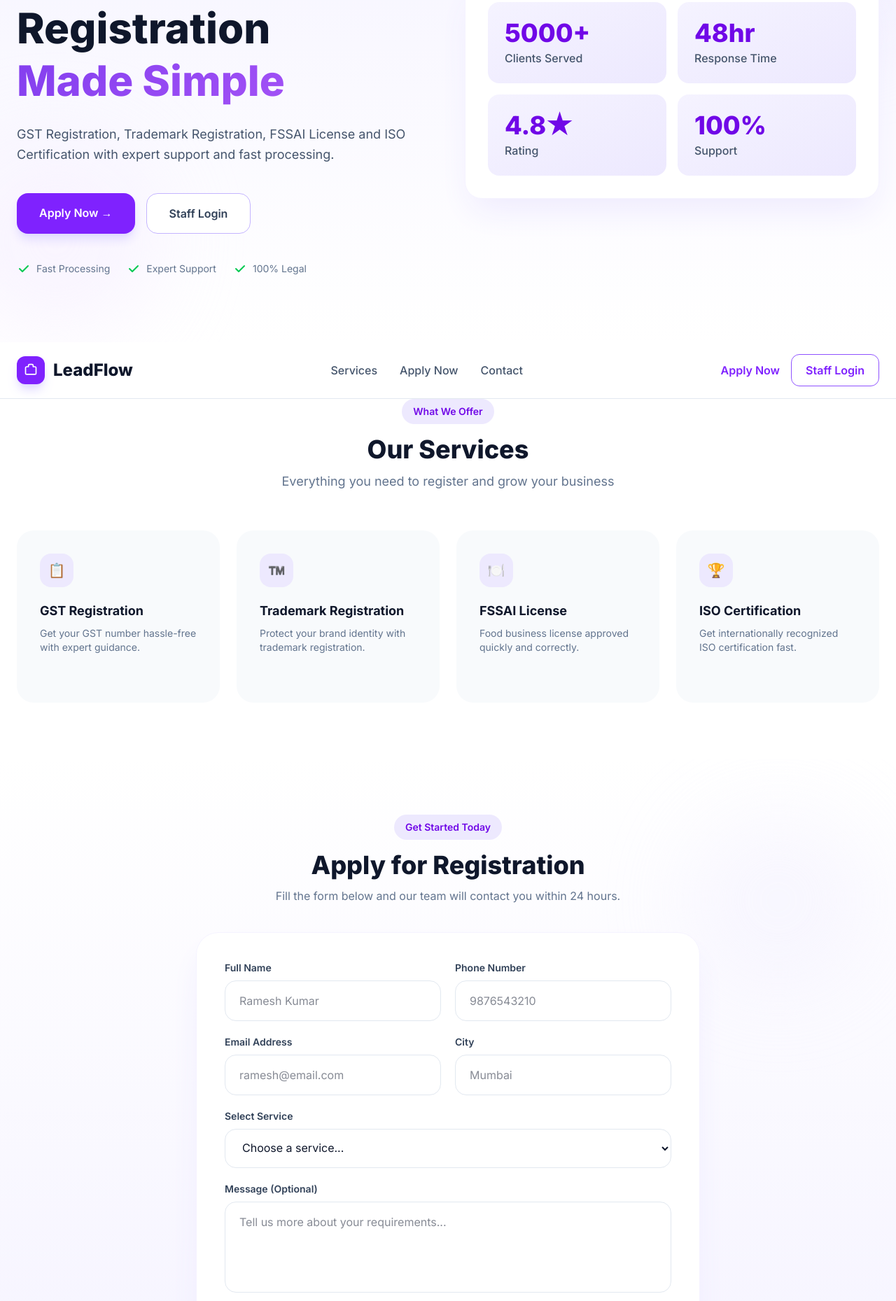
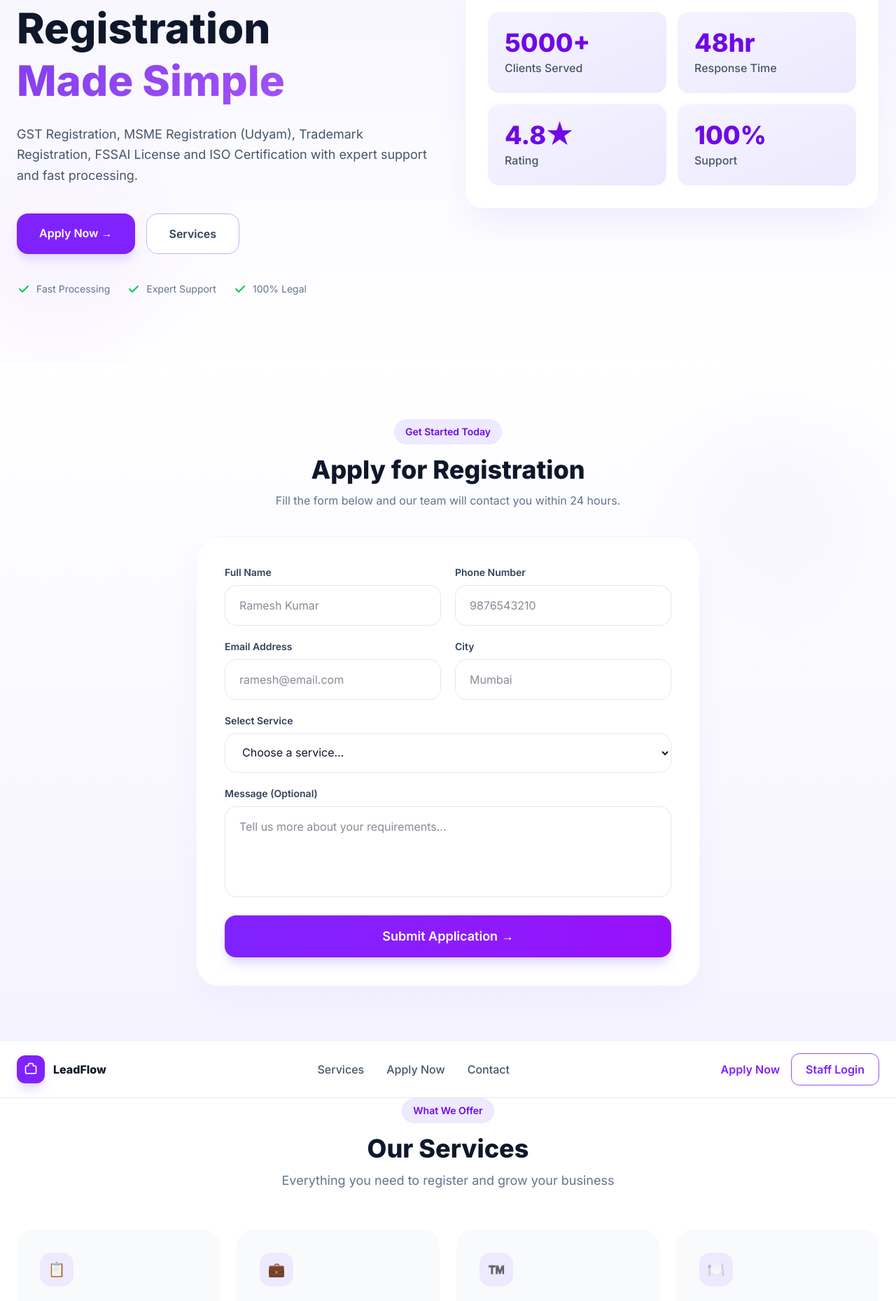
Before and after one commit to ManasRathore15/crm-management-project, a Django app: page / in a window 1280 px wide, after a click on "Services". Shown: the part 317-2176 px from the top of the page at 70% size. Run offline with Django 5.2, Linux system fonts and the light colour scheme; some libraries are stand-ins or nearby versions.

Commit message:
Adjested UI aaccording to Cliient

```diff
--- a/leads/templates/components/navbar.html
+++ b/leads/templates/components/navbar.html
@@ -13,7 +13,8 @@
                               d="M21 8a2 2 0 00-2-2h-3V4a2 2 0 00-2-2H10a2 2 0 00-2 2v2H5a2 2 0 00-2 2v9a2 2 0 002 2h14a2 2 0 002-2V8z" />
                     </svg>
                 </div>
-                <span class="text-2xl font-extrabold text-slate-900 transition-colors duration-200 group-hover:text-violet-600">LeadFlow</span>
+                <span class="text-1xl font-extrabold text-slate-900 transition-colors duration-200 group-hover:text-violet-600">LeadFlow</span>
+
             </a>
 
             <!-- Desktop Menu -->
@@ -31,7 +32,7 @@
                 <a href="{% url 'login' %}"
                    class="border border-violet-500 text-violet-600 px-5 py-2.5 rounded-xl font-semibold
                           hover:bg-violet-600 hover:text-white transition-all duration-250
-                          hover:shadow-lg hover:shadow-violet-200 hover:-translate-y-0.5 ripple">
+                          hover:shadow-lg hover:shadow-violet-100 hover:-translate-y-0.5 ripple">
                     Staff Login
                 </a>
             </div>
--- a/leads/templates/home.html
+++ b/leads/templates/home.html
@@ -27,7 +27,7 @@
             </h1>
 
             <p class="mt-6 text-lg text-slate-600 leading-relaxed anim-fade-up delay-300">
-                GST Registration, Trademark Registration, FSSAI License and ISO Certification
+                GST Registration, MSME Registration (Udyam), Trademark Registration, FSSAI License and ISO Certification
                 with expert support and fast processing.
             </p>
 
@@ -39,11 +39,11 @@
                           ripple active:translate-y-0">
                     Apply Now →
                 </a>
-                <a href="{% url 'login' %}"
+                <a href="#services"
                    class="border border-violet-300 text-slate-700 px-8 py-4 rounded-2xl font-semibold bg-white
                           hover:bg-violet-50 hover:border-violet-500 hover:text-violet-700
                           transition-all duration-250 hover:-translate-y-1 hover:shadow-md">
-                    Staff Login
+                    Services
                 </a>
             </div>
 
@@ -98,81 +98,6 @@
 </section>
 
 
-<!-- SERVICES -->
-<section id="services" class="py-20 bg-white">
-    <div class="max-w-7xl mx-auto px-6">
-
-        <div class="text-center mb-14 reveal">
-            <span class="inline-block bg-violet-100 text-violet-700 px-4 py-2 rounded-full text-sm font-semibold mb-4 badge-pop">
-                What We Offer
-            </span>
-            <h2 class="text-4xl font-extrabold text-slate-900">Our Services</h2>
-            <p class="text-slate-500 mt-3 text-lg">Everything you need to register and grow your business</p>
-        </div>
-
-        <div class="grid md:grid-cols-2 lg:grid-cols-4 gap-6">
-
-            <div class="reveal group bg-slate-50 hover:bg-violet-50 border border-transparent hover:border-violet-200
-                        p-8 rounded-3xl transition-all duration-300 cursor-pointer hover-lift
-                        hover:shadow-lg hover:shadow-violet-100">
-                <div class="w-12 h-12 bg-violet-100 group-hover:bg-violet-200 rounded-2xl flex items-center justify-center mb-5
-                            transition-all duration-300 group-hover:scale-110 group-hover:rotate-6">
-                    <span class="text-xl">📋</span>
-                </div>
-                <h3 class="font-bold text-slate-900 text-lg group-hover:text-violet-700 transition-colors duration-200">GST Registration</h3>
-                <p class="text-slate-500 text-sm mt-2 group-hover:text-slate-600 transition-colors duration-200">Get your GST number hassle-free with expert guidance.</p>
-                <div class="mt-4 flex items-center gap-1 text-violet-600 text-sm font-semibold opacity-0 group-hover:opacity-100 transition-opacity duration-250 -translate-x-2 group-hover:translate-x-0 transform">
-                    Learn more →
-                </div>
-            </div>
-
-            <div class="reveal delay-100 group bg-slate-50 hover:bg-violet-50 border border-transparent hover:border-violet-200
-                        p-8 rounded-3xl transition-all duration-300 cursor-pointer hover-lift
-                        hover:shadow-lg hover:shadow-violet-100">
-                <div class="w-12 h-12 bg-violet-100 group-hover:bg-violet-200 rounded-2xl flex items-center justify-center mb-5
-                            transition-all duration-300 group-hover:scale-110 group-hover:rotate-6">
-                    <span class="text-xl">™️</span>
-                </div>
-                <h3 class="font-bold text-slate-900 text-lg group-hover:text-violet-700 transition-colors duration-200">Trademark Registration</h3>
-                <p class="text-slate-500 text-sm mt-2 group-hover:text-slate-600 transition-colors duration-200">Protect your brand identity with trademark registration.</p>
-                <div class="mt-4 flex items-center gap-1 text-violet-600 text-sm font-semibold opacity-0 group-hover:opacity-100 transition-opacity duration-250 -translate-x-2 group-hover:translate-x-0 transform">
-                    Learn more →
-                </div>
-            </div>
-
-            <div class="reveal delay-200 group bg-slate-50 hover:bg-violet-50 border border-transparent hover:border-violet-200
-                        p-8 rounded-3xl transition-all duration-300 cursor-pointer hover-lift
-                        hover:shadow-lg hover:shadow-violet-100">
-                <div class="w-12 h-12 bg-violet-100 group-hover:bg-violet-200 rounded-2xl flex items-center justify-center mb-5
-                            transition-all duration-300 group-hover:scale-110 group-hover:rotate-6">
-                    <span class="text-xl">🍽️</span>
-                </div>
-                <h3 class="font-bold text-slate-900 text-lg group-hover:text-violet-700 transition-colors duration-200">FSSAI License</h3>
-                <p class="text-slate-500 text-sm mt-2 group-hover:text-slate-600 transition-colors duration-200">Food business license approved quickly and correctly.</p>
-                <div class="mt-4 flex items-center gap-1 text-violet-600 text-sm font-semibold opacity-0 group-hover:opacity-100 transition-opacity duration-250 -translate-x-2 group-hover:translate-x-0 transform">
-                    Learn more →
-                </div>
-            </div>
-
-            <div class="reveal delay-300 group bg-slate-50 hover:bg-violet-50 border border-transparent hover:border-violet-200
-                        p-8 rounded-3xl transition-all duration-300 cursor-pointer hover-lift
-                        hover:shadow-lg hover:shadow-violet-100">
-                <div class="w-12 h-12 bg-violet-100 group-hover:bg-violet-200 rounded-2xl flex items-center justify-center mb-5
-                            transition-all duration-300 group-hover:scale-110 group-hover:rotate-6">
-                    <span class="text-xl">🏆</span>
-                </div>
-                <h3 class="font-bold text-slate-900 text-lg group-hover:text-violet-700 transition-colors duration-200">ISO Certification</h3>
-                <p class="text-slate-500 text-sm mt-2 group-hover:text-slate-600 transition-colors duration-200">Get internationally recognized ISO certification fast.</p>
-                <div class="mt-4 flex items-center gap-1 text-violet-600 text-sm font-semibold opacity-0 group-hover:opacity-100 transition-opacity duration-250 -translate-x-2 group-hover:translate-x-0 transform">
-                    Learn more →
-                </div>
-            </div>
-
-        </div>
-    </div>
-</section>
-
-
 <!-- ENQUIRY FORM -->
 <section id="enquiry" class="py-20 bg-gradient-to-b from-white to-violet-50 relative overflow-hidden">
     <div class="absolute inset-0 pointer-events-none">
@@ -194,7 +119,7 @@
                     reveal hover:shadow-violet-200/60 transition-shadow duration-500">
 
             {% if success %}
-            <div class="bg-green-50 border border-green-200 text-green-700 px-5 py-4 rounded-2xl mb-6 flex items-center gap-3 anim-scale-in">
+            <div class="bg-green-50 border border-green-200 text-green-700 px-5 py-4 rounded-2xl mb-6 flex items-center gap-3">
                 <svg class="w-5 h-5 text-green-500 flex-shrink-0" fill="currentColor" viewBox="0 0 20 20">
                     <path fill-rule="evenodd" d="M16.707 5.293a1 1 0 010 1.414l-8 8a1 1 0 01-1.414 0l-4-4a1 1 0 011.414-1.414L8 12.586l7.293-7.293a1 1 0 011.414 0z" clip-rule="evenodd"/>
                 </svg>
@@ -261,6 +186,8 @@
                         <option value="TRADEMARK_REGISTRATION">Trademark Registration</option>
                         <option value="FSSAI_LICENSE">FSSAI License</option>
                         <option value="ISO_CERTIFICATION">ISO Certification</option>
+                        <option value="MSME Registration (Udyam)">MSME Registration (Udyam)</option>
+
                     </select>
                 </div>
 
@@ -283,6 +210,96 @@
                     Submit Application →
                 </button>
             </form>
+        </div>
+    </div>
+</section>
+
+<!-- SERVICES -->
+<section id="services" class="py-20 bg-white">
+    <div class="max-w-7xl mx-auto px-6">
+
+        <div class="text-center mb-14 reveal">
+            <span class="inline-block bg-violet-100 text-violet-700 px-4 py-2 rounded-full text-sm font-semibold mb-4 badge-pop">
+                What We Offer
+            </span>
+            <h2 class="text-4xl font-extrabold text-slate-900">Our Services</h2>
+            <p class="text-slate-500 mt-3 text-lg">Everything you need to register and grow your business</p>
+        </div>
+
+        <div class="grid md:grid-cols-2 lg:grid-cols-4 gap-6">
+
+            <div class="reveal group bg-slate-50 hover:bg-violet-50 border border-transparent hover:border-violet-200
+                        p-8 rounded-3xl transition-all duration-300 cursor-pointer hover-lift
+                        hover:shadow-lg hover:shadow-violet-100">
+                <div class="w-12 h-12 bg-violet-100 group-hover:bg-violet-200 rounded-2xl flex items-center justify-center mb-5
+                            transition-all duration-300 group-hover:scale-110 group-hover:rotate-6">
+                    <span class="text-xl">📋</span>
+                </div>
+                <h3 class="font-bold text-slate-900 text-lg group-hover:text-violet-700 transition-colors duration-200">GST Registration</h3>
+                <p class="text-slate-500 text-sm mt-2 group-hover:text-slate-600 transition-colors duration-200">Get your GST number hassle-free with expert guidance.</p>
+                <div class="mt-4 flex items-center gap-1 text-violet-600 text-sm font-semibold opacity-0 group-hover:opacity-100 transition-opacity duration-250 -translate-x-2 group-hover:translate-x-0 transform">
+                    Learn more →
+                </div>
+            </div>
+
+            <div class="reveal delay-300 group bg-slate-50 hover:bg-violet-50 border border-transparent hover:border-violet-200
+                        p-8 rounded-3xl transition-all duration-300 cursor-pointer hover-lift
+                        hover:shadow-lg hover:shadow-violet-100">
+                <div class="w-12 h-12 bg-violet-100 group-hover:bg-violet-200 rounded-2xl flex items-center justify-center mb-5
+                            transition-all duration-300 group-hover:scale-110 group-hover:rotate-6">
+                    <span class="text-xl">💼</span>
+                </div>
+                <h3 class="font-bold text-slate-900 text-lg group-hover:text-violet-700 transition-colors duration-200">MSME Registration (Udyam)</h3>
+                <p class="text-slate-500 text-sm mt-2 group-hover:text-slate-600 transition-colors duration-200">Official registration for small and medium businesses.</p>
+                <div class="mt-4 flex items-center gap-1 text-violet-600 text-sm font-semibold opacity-0 group-hover:opacity-100 transition-opacity duration-250 -translate-x-2 group-hover:translate-x-0 transform">
+                    Learn more →
+                </div>
+            </div>
+
+            <div class="reveal delay-100 group bg-slate-50 hover:bg-violet-50 border border-transparent hover:border-violet-200
+                        p-8 rounded-3xl transition-all duration-300 cursor-pointer hover-lift
+                        hover:shadow-lg hover:shadow-violet-100">
+                <div class="w-12 h-12 bg-violet-100 group-hover:bg-violet-200 rounded-2xl flex items-center justify-center mb-5
+                            transition-all duration-300 group-hover:scale-110 group-hover:rotate-6">
+                    <span class="text-xl">™️</span>
+                </div>
+                <h3 class="font-bold text-slate-900 text-lg group-hover:text-violet-700 transition-colors duration-200">Trademark Registration</h3>
+                <p class="text-slate-500 text-sm mt-2 group-hover:text-slate-600 transition-colors duration-200">Protect your brand identity with trademark registration.</p>
+                <div class="mt-4 flex items-center gap-1 text-violet-600 text-sm font-semibold opacity-0 group-hover:opacity-100 transition-opacity duration-250 -translate-x-2 group-hover:translate-x-0 transform">
+                    Learn more →
+                </div>
+            </div>
+
+            <div class="reveal delay-200 group bg-slate-50 hover:bg-violet-50 border border-transparent hover:border-violet-200
+                        p-8 rounded-3xl transition-all duration-300 cursor-pointer hover-lift
+                        hover:shadow-lg hover:shadow-violet-100">
+                <div class="w-12 h-12 bg-violet-100 group-hover:bg-violet-200 rounded-2xl flex items-center justify-center mb-5
+                            transition-all duration-300 group-hover:scale-110 group-hover:rotate-6">
+                    <span class="text-xl">🍽️</span>
+                </div>
+                <h3 class="font-bold text-slate-900 text-lg group-hover:text-violet-700 transition-colors duration-200">FSSAI License</h3>
+                <p class="text-slate-500 text-sm mt-2 group-hover:text-slate-600 transition-colors duration-200">Food business license approved quickly and correctly.</p>
+                <div class="mt-4 flex items-center gap-1 text-violet-600 text-sm font-semibold opacity-0 group-hover:opacity-100 transition-opacity duration-250 -translate-x-2 group-hover:translate-x-0 transform">
+                    Learn more →
+                </div>
+            </div>
+
+            <div class="reveal delay-300 group bg-slate-50 hover:bg-violet-50 border border-transparent hover:border-violet-200
+                        p-8 rounded-3xl transition-all duration-300 cursor-pointer hover-lift
+                        hover:shadow-lg hover:shadow-violet-100">
+                <div class="w-12 h-12 bg-violet-100 group-hover:bg-violet-200 rounded-2xl flex items-center justify-center mb-5
+                            transition-all duration-300 group-hover:scale-110 group-hover:rotate-6">
+                    <span class="text-xl">🏆</span>
+                </div>
+                <h3 class="font-bold text-slate-900 text-lg group-hover:text-violet-700 transition-colors duration-200">ISO Certification</h3>
+                <p class="text-slate-500 text-sm mt-2 group-hover:text-slate-600 transition-colors duration-200">Get internationally recognized ISO certification fast.</p>
+                <div class="mt-4 flex items-center gap-1 text-violet-600 text-sm font-semibold opacity-0 group-hover:opacity-100 transition-opacity duration-250 -translate-x-2 group-hover:translate-x-0 transform">
+                    Learn more →
+                </div>
+            </div>
+
+
+
         </div>
     </div>
 </section>
--- a/leads/views.py
+++ b/leads/views.py
@@ -147,7 +147,7 @@ Message: {message}
             pass
 
 
-        return redirect('/?success=true')
+        return redirect('/?success=true#enquiry')
 
 
     success = request.GET.get('success')
--- a/theme/static/css/dist/styles.css
+++ b/theme/static/css/dist/styles.css
@@ -43,10 +43,10 @@
     --color-violet-500: oklch(60.6% 0.25 292.717);
     --color-violet-600: oklch(54.1% 0.281 293.009);
     --color-violet-700: oklch(49.1% 0.27 292.581);
+    --color-violet-800: oklch(43.2% 0.232 292.759);
     --color-purple-100: oklch(94.6% 0.033 307.174);
     --color-purple-200: oklch(90.2% 0.063 306.703);
     --color-purple-600: oklch(55.8% 0.288 302.321);
-    --color-purple-700: oklch(49.6% 0.265 301.924);
     --color-slate-50: oklch(98.4% 0.003 247.858);
     --color-slate-100: oklch(96.8% 0.007 247.896);
     --color-slate-200: oklch(92.9% 0.013 255.508);
@@ -1451,16 +1487,6 @@
     &:hover {
       @media (hover: hover) {
         background-color: var(--color-violet-50);
-      }
-    }
-  }
-  .hover\:bg-violet-50\/50 {
-    &:hover {
-      @media (hover: hover) {
-        background-color: color-mix(in srgb, oklch(96.9% 0.016 293.756) 50%, transparent);
-        @supports (color: color-mix(in lab, red, red)) {
-          background-color: color-mix(in oklab, var(--color-violet-50) 50%, transparent);
-        }
       }
     }
   }
@@ -1946,6 +1972,11 @@
   syntax: "*";
   inherits: false;
   initial-value: 0 0 #0000;
+}
+@property --tw-outline-style {
+  syntax: "*";
+  inherits: false;
+  initial-value: solid;
 }
 @property --tw-blur {
   syntax: "*";
@@ -2087,6 +2118,7 @@
       --tw-ring-offset-width: 0px;
       --tw-ring-offset-color: #fff;
       --tw-ring-offset-shadow: 0 0 #0000;
+      --tw-outline-style: solid;
       --tw-blur: initial;
       --tw-brightness: initial;
       --tw-contrast: initial;
```
Also changed, not shown: other parts of theme/static/css/dist/styles.css (+42 -6 lines), leads/templates/login.html (+0 -10 lines).
